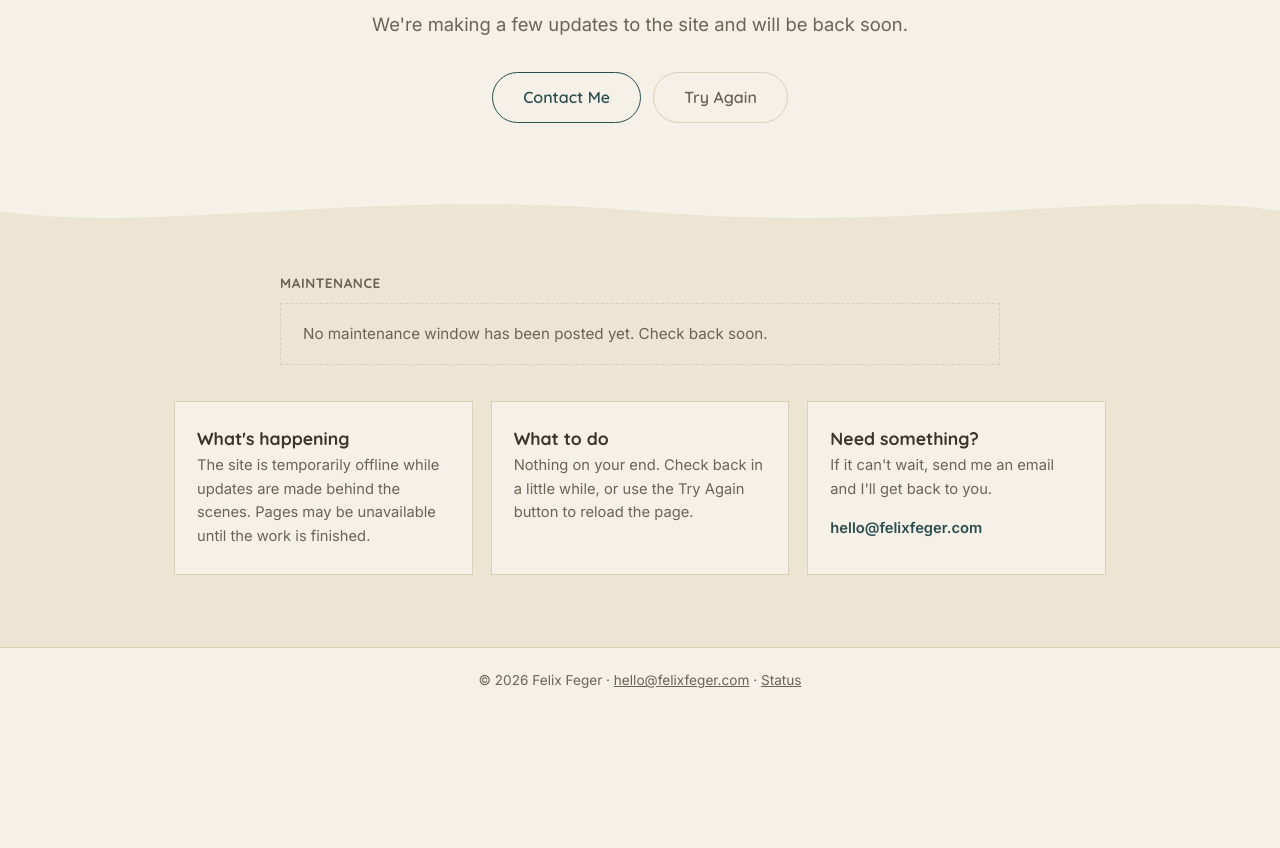
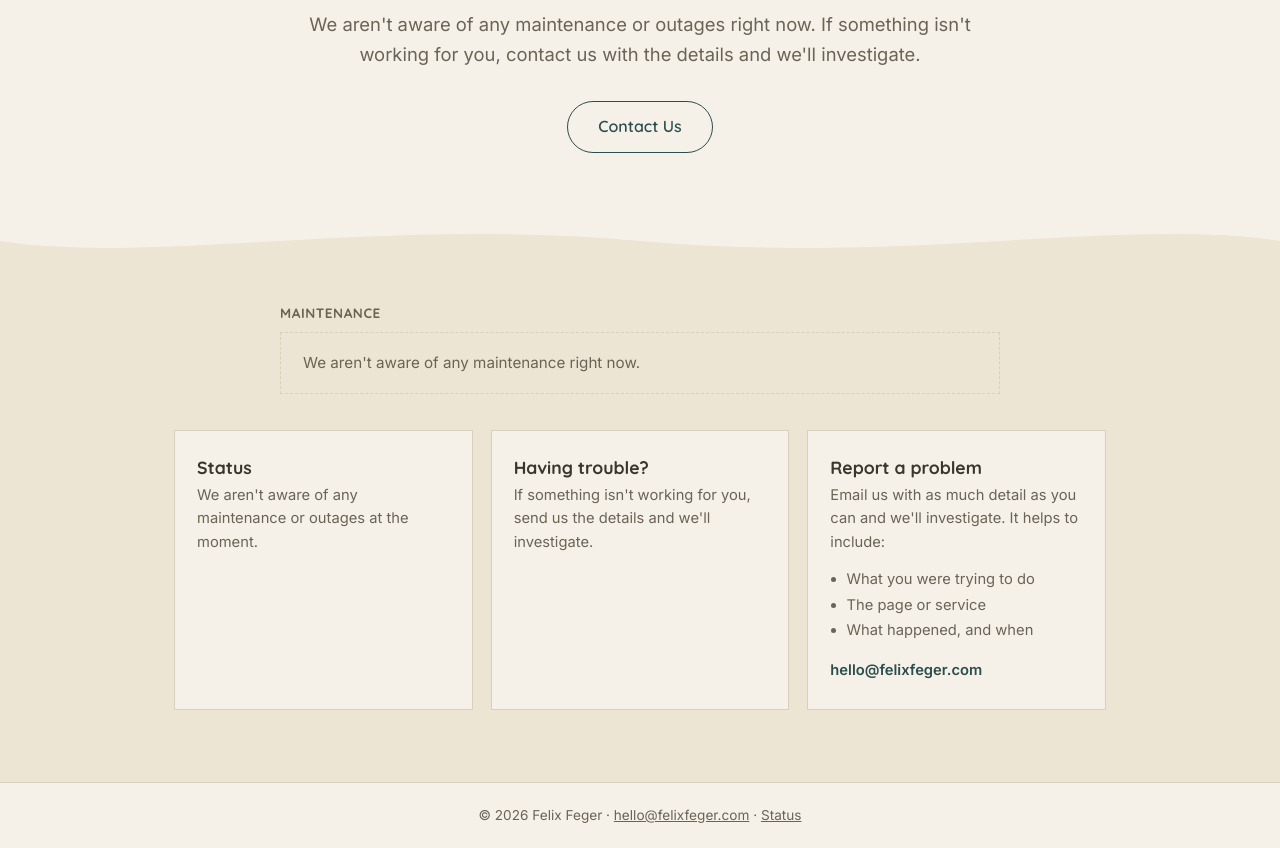
Before and after one commit to felixfeger/felixfeger-down, a plain HTML site: page index.html in a window 1280 px wide. Shown: the part 367-1215 px from the top of the page. Before the commit the page ends 1081 px from the top, so only its background shows below. Drawn offline with Linux system fonts and the light colour scheme.

Commit message:
Revise maintenance status display and messaging
Updated status messages and layout for maintenance notifications.

```diff
--- a/index.html
+++ b/index.html
@@ -370,6 +370,20 @@ main { flex: 1; display: flex; flex-direction: column; }
   .fact { flex-direction: column; gap: 2px; }
   .fact dd { text-align: left; }
 }
+
+/* Added for the "nothing posted" state */
+[hidden] { display: none !important; }
+
+.status-dot.ok { background: var(--teal); }
+
+.detail-list {
+  margin: 0 0 14px;
+  padding-left: 1.1em;
+  color: var(--ink-soft);
+  font-size: 0.92rem;
+}
+
+.detail-list li { margin-bottom: 2px; }
 </style>
 </head>
 <body>
@@ -392,13 +406,15 @@ main { flex: 1; display: flex; flex-direction: column; }
             stroke="currentColor" stroke-width="3" stroke-linecap="round"/>
     </svg>
 
-    <div class="status"><span class="status-dot" id="status-dot"></span><span id="status-text">Scheduled maintenance</span></div>
+    <!-- Nothing here claims anything is down. js/status.js switches this to a
+         maintenance or incident message only when one is posted there. -->
+    <div class="status"><span class="status-dot ok" id="status-dot"></span><span id="status-text">No known issues</span></div>
 
-    <h1 id="page-title">Down for Maintenance</h1>
-    <p class="tagline" id="page-tagline">We're making a few updates to the site and will be back soon.</p>
+    <h1 id="page-title">No Maintenance Scheduled</h1>
+    <p class="tagline" id="page-tagline">We aren't aware of any maintenance or outages right now. If something isn't working for you, contact us with the details and we'll investigate.</p>
     <div class="hero-actions">
-      <a href="mailto:hello@felixfeger.com" class="btn">Contact Me</a>
-      <a href="javascript:location.reload()" class="btn btn-quiet">Try Again</a>
+      <a href="mailto:hello@felixfeger.com?subject=Possible%20issue%20on%20felixfeger.com&body=Hi%2C%0A%0AI%20think%20something%20isn%27t%20working.%20Here%20are%20the%20details%3A%0A%0AWhat%20I%20was%20trying%20to%20do%3A%0A%0APage%20or%20service%3A%0A%0AWhat%20happened%3A%0A%0AWhen%20it%20started%3A%0A%0ADevice%20and%20browser%3A%0A" class="btn">Contact Us</a>
+      <a href="status.html" class="btn btn-quiet" id="secondary-btn" hidden>View Status</a>
     </div>
   </section>
 
@@ -414,25 +430,30 @@ main { flex: 1; display: flex; flex-direction: column; }
     <div class="wrap">
       <!-- Filled in from js/status.js. Add or edit maintenance windows there. -->
       <div data-status-feed data-show="maintenance" data-history="false"
-           data-empty-maintenance="No maintenance window has been posted yet. Check back soon.">
+           data-empty-maintenance="We aren't aware of any maintenance right now.">
         <p class="sf-fallback">Loading maintenance details&hellip;</p>
       </div>
 
       <div class="card-grid">
         <div class="card">
-          <h3>What's happening</h3>
-          <p>The site is temporarily offline while updates are made behind the scenes. Pages may be unavailable until the work is finished.</p>
+          <h3 id="c1-title">Status</h3>
+          <p id="c1-text">We aren't aware of any maintenance or outages at the moment.</p>
         </div>
 
         <div class="card">
-          <h3>What to do</h3>
-          <p>Nothing on your end. Check back in a little while, or use the Try Again button to reload the page.</p>
+          <h3 id="c2-title">Having trouble?</h3>
+          <p id="c2-text">If something isn't working for you, send us the details and we'll investigate.</p>
         </div>
 
         <div class="card">
-          <h3>Need something?</h3>
-          <p>If it can't wait, send me an email and I'll get back to you.</p>
-          <a href="mailto:hello@felixfeger.com">hello@felixfeger.com</a>
+          <h3>Report a problem</h3>
+          <p>Email us with as much detail as you can and we'll investigate. It helps to include:</p>
+          <ul class="detail-list">
+            <li>What you were trying to do</li>
+            <li>The page or service</li>
+            <li>What happened, and when</li>
+          </ul>
+          <a href="mailto:hello@felixfeger.com?subject=Possible%20issue%20on%20felixfeger.com&body=Hi%2C%0A%0AI%20think%20something%20isn%27t%20working.%20Here%20are%20the%20details%3A%0A%0AWhat%20I%20was%20trying%20to%20do%3A%0A%0APage%20or%20service%3A%0A%0AWhat%20happened%3A%0A%0AWhen%20it%20started%3A%0A%0ADevice%20and%20browser%3A%0A">hello@felixfeger.com</a>
         </div>
       </div>
     </div>
@@ -446,45 +467,80 @@ main { flex: 1; display: flex; flex-direction: column; }
 </footer>
 <script src="js/status.js"></script>
 <script>
-// Fill in the headline from js/status.js. If that file doesn't load, or no
-// maintenance is posted, the text already on the page stays as it is.
+// Fill in the page from js/status.js. Until a maintenance window is posted
+// there, the page says we aren't aware of any maintenance or outages, and it
+// never claims anything is down. If status.js doesn't load, that neutral text
+// stays.
 (function () {
   if (!window.SiteStatus) return;
 
-  var dot = document.getElementById('status-dot');
-  var pill = document.getElementById('status-text');
-  var title = document.getElementById('page-title');
-  var tagline = document.getElementById('page-tagline');
-  var fallback = {
-    pill: pill.textContent,
-    title: title.textContent,
-    tagline: tagline.textContent
+  var $ = function (id) { return document.getElementById(id); };
+  var dot = $('status-dot'), pill = $('status-text'), title = $('page-title');
+  var tagline = $('page-tagline'), secondary = $('secondary-btn');
+  var c1t = $('c1-title'), c1 = $('c1-text'), c2t = $('c2-title'), c2 = $('c2-text');
+
+  var neutral = {
+    pill: pill.textContent, title: title.textContent, tagline: tagline.textContent,
+    c1t: c1t.textContent, c1: c1.textContent, c2t: c2t.textContent, c2: c2.textContent
   };
+
+  function tone(kind) {
+    dot.classList.toggle('ok', kind === 'ok');
+    dot.classList.toggle('pulse', kind === 'warn');
+  }
+
+  function button(label, href) {
+    if (!label) { secondary.hidden = true; return; }
+    secondary.textContent = label;
+    secondary.setAttribute('href', href);
+    secondary.hidden = false;
+  }
 
   SiteStatus.subscribe(function () {
     var m = SiteStatus.currentMaintenance();
+    var inc = SiteStatus.activeIncident();
 
     if (!m) {
-      pill.textContent = fallback.pill;
-      title.textContent = fallback.title;
-      tagline.textContent = fallback.tagline;
-      dot.classList.remove('pulse');
+      pill.textContent = neutral.pill;
+      title.textContent = neutral.title;
+      tagline.textContent = inc
+        ? "We aren't aware of any maintenance right now, but there is an active incident."
+        : neutral.tagline;
+      c1t.textContent = neutral.c1t;
+      c1.textContent = inc
+        ? "We aren't aware of any maintenance at the moment."
+        : neutral.c1;
+      c2t.textContent = neutral.c2t;
+      c2.textContent = neutral.c2;
+      tone(inc ? 'warn' : 'ok');
+      if (inc) pill.textContent = 'Active incident';
+      button(inc ? 'View Status' : '', 'status.html');
       return;
     }
 
     if (m.status === 'in-progress') {
       pill.textContent = 'Maintenance in progress';
-      title.textContent = fallback.title;
+      title.textContent = 'Down for Maintenance';
       var name = m.item.title ? 'Currently underway: ' + m.item.title.replace(/[.!?]+$/, '') + '. ' : '';
       tagline.textContent = name + (m.endText
         ? 'We expect to be back by ' + m.endText + '.'
         : "We'll be back soon.");
-      dot.classList.add('pulse');
+      c1t.textContent = "What's happening";
+      c1.textContent = 'Maintenance is underway. Some pages or features may be unavailable until the work is finished.';
+      c2t.textContent = 'What to do';
+      c2.textContent = 'Nothing on your end. Check back in a little while, or use the Try Again button to reload the page.';
+      tone('warn');
+      button('Try Again', 'javascript:location.reload()');
     } else {
       pill.textContent = 'Scheduled maintenance';
       title.textContent = 'Maintenance Scheduled';
       tagline.textContent = 'Maintenance is scheduled for ' + m.rangeText + '.';
-      dot.classList.remove('pulse');
+      c1t.textContent = "What's planned";
+      c1.textContent = 'Some pages or features may be unavailable during that time.';
+      c2t.textContent = 'What to do';
+      c2.textContent = 'Nothing on your end. Plan around the window above and check back once it ends.';
+      tone('info');
+      button('', '');
     }
   });
 })();
```
